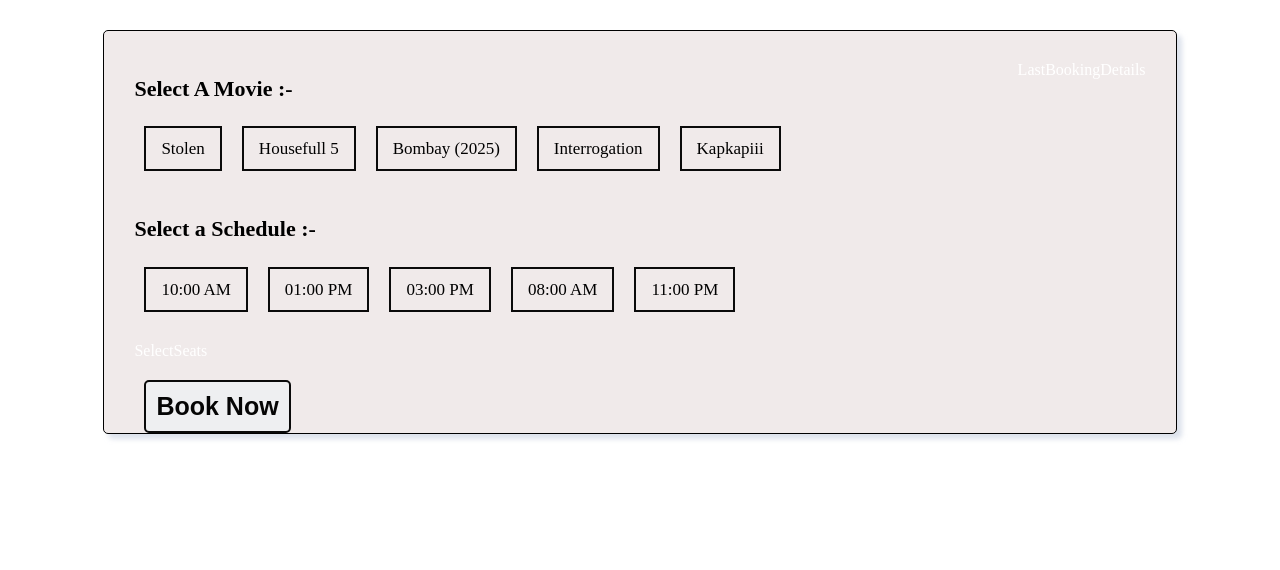
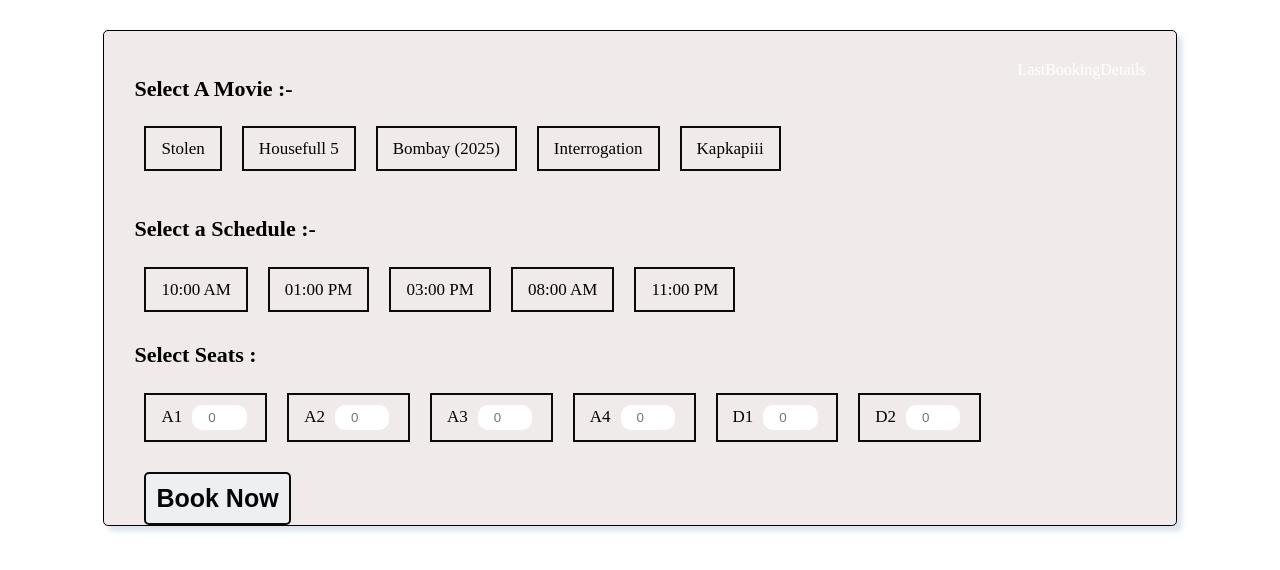
Before and after one commit to anshu-dahiya/Book-My-Show, a React (Create React App) app in the folder frontend/: page / in a window 1280 px wide. Shown: the top 570 px of the page. Built offline with nearby package versions, Linux system fonts and the light colour scheme.

Commit message:
selectSeat and selectInput with css

```diff
--- /dev/null
+++ b/frontend/src/Components/SeatInputs.js
@@ -0,0 +1,13 @@
+import React from 'react'
+import '../Css/SeatInputs.css'
+
+const SeatInputs = ({key,text}) => {
+  return (
+    <div className='form-check-label'>
+        <span className='text'>{text}</span>
+        <input type='number' className='seats-input' placeholder='0' max='30' min='0'/>
+    </div>
+  )
+}
+
+export default SeatInputs
--- a/frontend/src/Components/SelectSeats.js
+++ b/frontend/src/Components/SelectSeats.js
@@ -1,8 +1,22 @@
 import React from 'react'
+import { seats } from '../data'
+import SeatInputs from './SeatInputs'
+import '../Css/SelectSeats.css'
 
 const SelectSeats = () => {
   return (
-    <div>SelectSeats</div>
+    <div className='SS_wrapper'>
+      <h1 className='SS_heading'>Select Seats : </h1>
+
+      <div className='SS_main_container'>
+        {seats.map((element,index) => {
+          return(
+            <SeatInputs text={element} key={index} />
+          )
+        })}
+      </div>
+
+    </div>
   )
 }
 
--- /dev/null
+++ b/frontend/src/Css/SeatInputs.css
@@ -0,0 +1,16 @@
+.seats{
+    display: flex;
+    text-align: center;
+    justify-content: center;
+    align-items: center;
+    max-width: fit-content;
+}
+
+.seats-input{
+    width: 50%;
+    border-radius: 10px;
+    margin-left: 10px;
+    text-align: center;
+    border: none !important;
+    padding: 5PX;
+}
--- /dev/null
+++ b/frontend/src/Css/SelectSeats.css
@@ -0,0 +1,12 @@
+.SS_main_container{
+    display: flex;
+    justify-content: flex-start;
+    flex-wrap: wrap;
+    color: black;
+}
+
+.SS_heading{
+    width: 100%;
+    font-size: 22px;
+    color: black;
+}
--- a/frontend/src/data.js
+++ b/frontend/src/data.js
@@ -1,5 +1,7 @@
 let moviesList = ['Stolen','Housefull 5','Bombay (2025)','Interrogation','Kapkapiii'];
 let slots = ['10:00 AM','01:00 PM','03:00 PM','08:00 AM','11:00 PM'];
+let seats = ['A1','A2','A3','A4','D1','D2'];
 
 exports.moviesList = moviesList;
 exports.slots = slots;
+exports.seats = seats;
```
